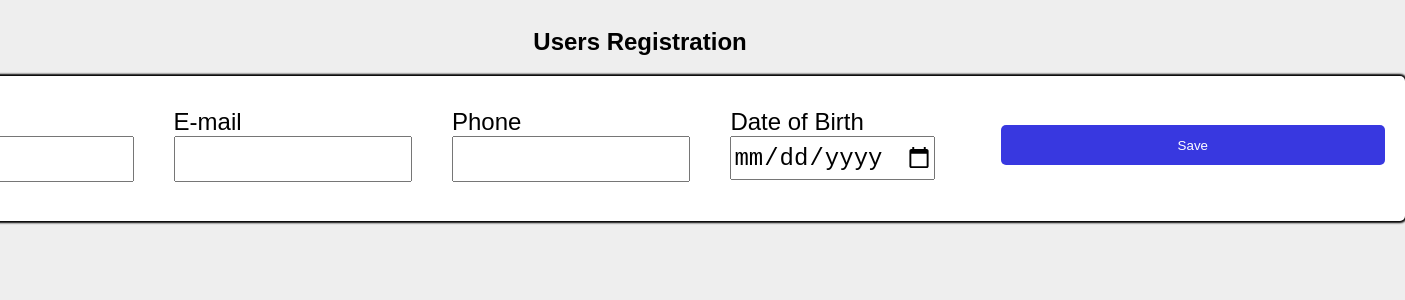
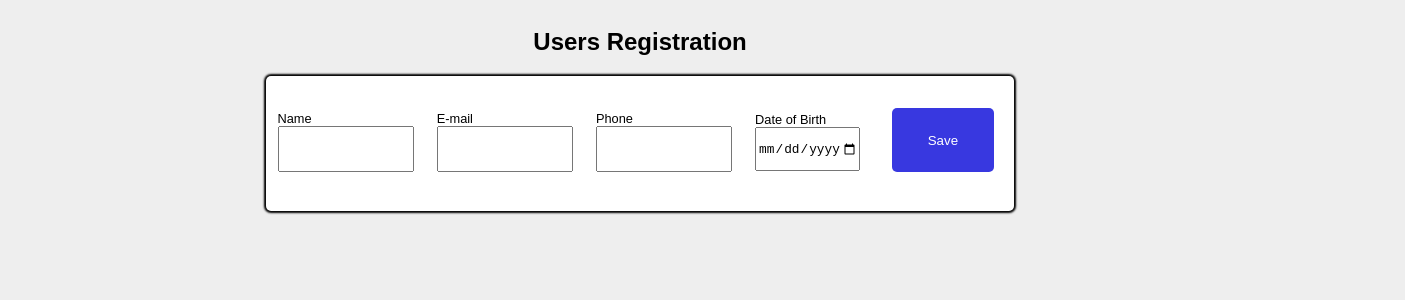
Before and after one commit to bragarr/cadastro-usuarios, a React (Vite) app: page / in a window 1280 px wide. Shown: the top 300 px of the page, 1405 px wide, since content can reach past the window. Built offline with nearby package versions, Linux system fonts and the light colour scheme.

Commit message:
style: Ajustes button form

```diff
--- a/src/pages/Home/Home.css
+++ b/src/pages/Home/Home.css
@@ -31,38 +31,59 @@
 .input__data {
     height: 5vh;
     width: 60vw;
-    font-size: 1.5rem;
+    font-size: 1.2rem;
 }
 
 .date__birth {
-    width: 180px;
+    width: 140px;
 }
 
 .form__button {
-    justify-content: center;
+    display: flex;
+    flex-direction: column;
+    align-content: center;
+    border: none;
 }
 
 .button__save {
-    width: 30vw;
-    height: 5vh;
+    height: 8vh;
     color: var(--standard-white);
     border: none;
     border-radius: 5px;
     background-color: var(--standard-blue);
     text-align: center;
+    cursor: pointer;
 }
 
 @media screen and (min-width:720px) {
     .form__registration {
         display: flex;
+        align-items: center;
         padding: 3vh 0;
     }
 
     .form__input, .label__inputs, .input__data {
-        width: 18vw;
+        font-size: 0.8rem;
+        width: 10vw;
     }
 
-    .date__birth {
-        width: 200px;
+    .date__birth, .label__birth {
+        width: 100px;
+    }
+
+    .form__button {
+        flex-direction: row;
+    }
+
+
+    .button__save {
+        height: 8vh;
+        width: 8vw;
+        color: var(--standard-white);
+        border: none;
+        border-radius: 5px;
+        background-color: var(--standard-blue);
+        text-align: center;
+
     }
 }
--- a/src/pages/Home/Home.jsx
+++ b/src/pages/Home/Home.jsx
@@ -17,11 +17,11 @@ export function Home() {
                         <label htmlFor="phone" className="label__inputs">Phone</label>
                         <input type="tel" name="phone" id="phone" required className="input__data"/>
                     </fieldset>
-                    <fieldset className="form__input">
-                        <label htmlFor="date__birth" className="label__inputs">Date of Birth</label>
+                    <fieldset className="form__input label__birth">
+                        <label htmlFor="date__birth" className="label__inputs label__birth">Date of Birth</label>
                         <input type="date" name="date__birth" id="date__birth" required className="input__data date__birth"/>
                     </fieldset>
-                    <fieldset className="form__input form__button">
+                    <fieldset className="form__button">
                         <button type="submit" className="button__save">Save</button>
                     </fieldset>
                 </form>
```
